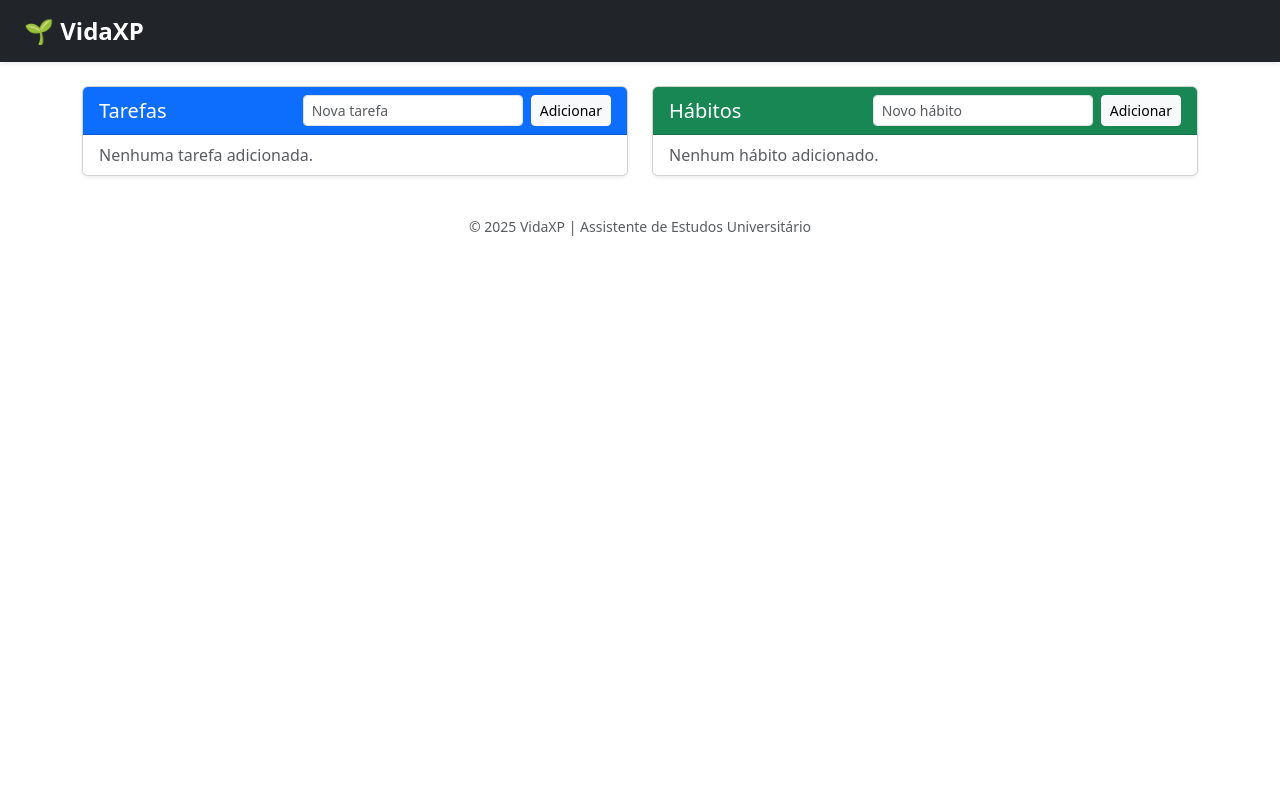
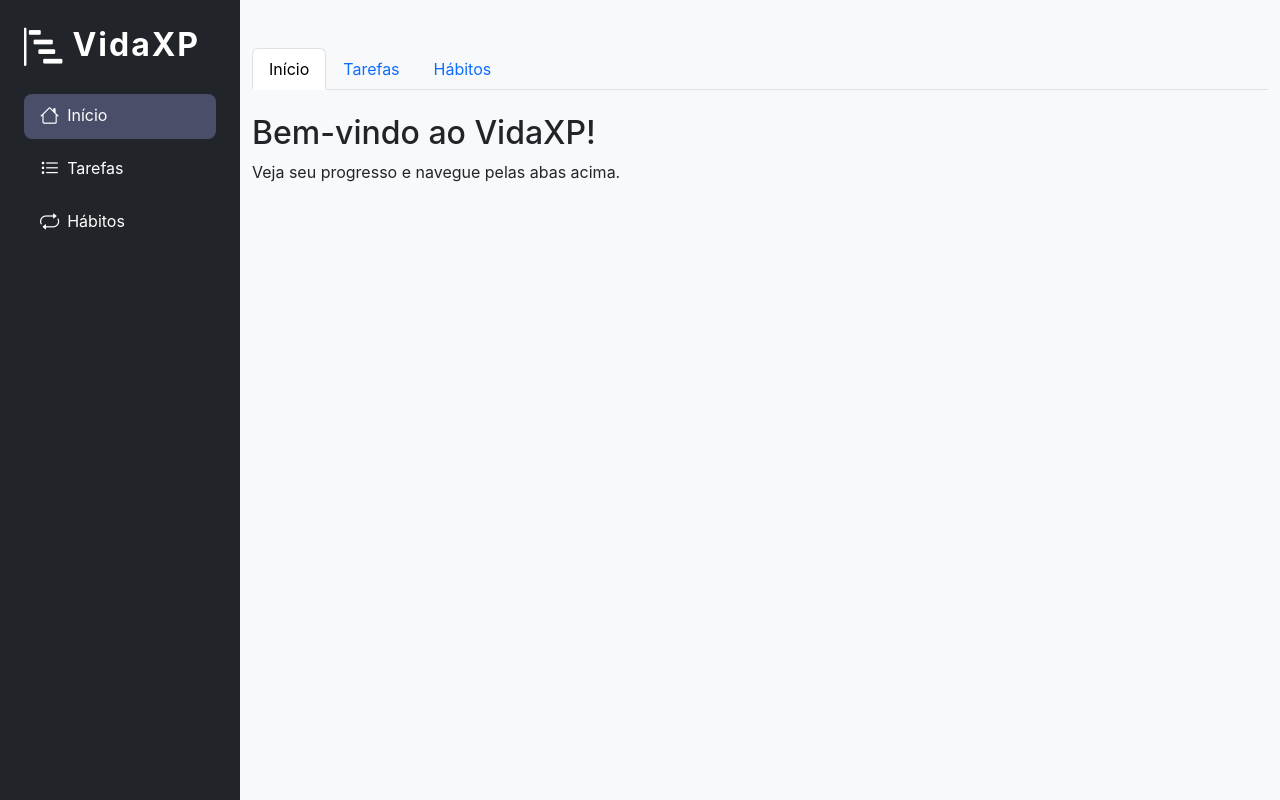
Before and after one commit to Jvezyk/VidaXp---analytics, a Flask app: page / in a window 1280 px wide. Run offline with Flask 3, Linux system fonts and the light colour scheme.

Commit message:
andamento

```diff
--- a/app.py
+++ b/app.py
@@ -9,8 +9,16 @@ usuario = Usuario("Aluno")
 
 
 @app.route("/")
-def index():
-    return render_template("index.html", usuario=usuario)
+def dashboard():
+    return render_template("index.html", usuario=usuario, aba = "dashboard")
+
+@app.route("/tarefas")
+def tarefas():
+    return render_template("index.html", usuario=usuario, aba = "tarefas")
+
+@app.route("/habitos")
+def habitos():
+    return render_template("index.html", usuario=usuario, aba = "habitos")
 
 
 @app.route("/adicionar_tarefa", methods=["POST"])
@@ -18,14 +26,21 @@ def adicionar_tarefa():
     titulo = request.form["titulo"]
     tarefa = Tarefa(titulo, data_entrega=datetime.now())
     usuario.adicionar_tarefa(tarefa)
-    return redirect(url_for("index"))
+    return redirect(url_for("tarefas"))
 
 
 @app.route("/concluir_tarefa/<int:index>")
 def concluir_tarefa(index):
     tarefa = usuario.tarefas[index]
     tarefa.concluir()
-    return redirect(url_for("index"))
+    return redirect(url_for("tarefas"))
+
+
+@app.route("/remover_tarefa/<int:index>")
+def remover_tarefa(index):
+    if 0 <= index < len(usuario.tarefas):
+        usuario.tarefas.pop(index)
+    return redirect(url_for("tarefas"))
 
 
 @app.route("/adicionar_habito", methods=["POST"])
@@ -33,14 +48,21 @@ def adicionar_habito():
     titulo = request.form["titulo"]
     habito = Habito(titulo, frequencia="diário")
     usuario.adicionar_habito(habito)
-    return redirect(url_for("index"))
+    return redirect(url_for("habitos"))
 
 
 @app.route("/concluir_habito/<int:index>")
 def concluir_habito(index):
     habito = usuario.habitos[index]
     habito.concluir()
-    return redirect(url_for("index"))
+    return redirect(url_for("habitos"))
+
+
+@app.route("/remover_habito/<int:index>")
+def remover_habito(index):
+    if 0 <= index < len(usuario.habitos):
+        usuario.habitos.pop(index)
+    return redirect(url_for("habitos"))
 
 
 if __name__ == "__main__":
--- a/templates/base.html
+++ b/templates/base.html
@@ -1,30 +1,78 @@
-<!-- base.html -->
 <!DOCTYPE html>
 <html lang="pt-br">
 
 <head>
   <meta charset="UTF-8">
-  <title>🌱 VidaXP - Painel de Estudos</title>
   <meta name="viewport" content="width=device-width, initial-scale=1">
-  <link href="https://cdn.jsdelivr.net/npm/bootstrap@5.3.0/dist/css/bootstrap.min.css" rel="stylesheet">
+  <title>VidaXP Analytics</title>
+  <link href="https://cdn.jsdelivr.net/npm/bootstrap@5.3.3/dist/css/bootstrap.min.css" rel="stylesheet">
+  <link href="https://cdn.jsdelivr.net/npm/bootstrap-icons@1.11.3/font/bootstrap-icons.css" rel="stylesheet">
   <link rel="stylesheet" href="{{ url_for('static', filename='style.css') }}">
-  <link href="https://fonts.googleapis.com/css2?family=Inter:wght@400;600&display=swap" rel="stylesheet">
+  <style>
+    body {
+      font-family: 'Inter', 'Segoe UI', Arial, sans-serif;
+    }
+  </style>
 </head>
 
 <body>
-  <nav class="navbar navbar-expand-lg navbar-dark bg-dark shadow-sm">
-    <div class="container-fluid px-4">
-      <a class="navbar-brand fs-4 fw-semibold" href="#">🌱 VidaXP</a>
-    </div>
-  </nav>
-
-  <main class="container py-4">
-    {% block content %}{% endblock %}
-  </main>
-
-  <footer class="text-center text-muted py-3 small">
-    &copy; 2025 VidaXP | Assistente de Estudos Universitário
-  </footer>
-</body>
-
+  <div class="d-flex min-vh-100">
+    <!-- Sidebar -->
+<nav class="sidebar bg-dark text-white p-4 d-flex flex-column justify-content-between">
+  <div>
+    <h2 class="mb-4" style="font-weight: bold; letter-spacing: 2px;">
+      <i class="bi bi-bar-chart-steps me-2"></i>VidaXP
+    </h2>
+    <ul class="nav flex-column gap-2">
+      <li class="nav-item">
+        <a class="nav-link text-white {% if aba == 'dashboard' %}active{% endif %}" href="{{ url_for('dashboard') }}">
+          <i class="bi bi-house me-2"></i>Início
+        </a>
+      </li>
+      <li class="nav-item">
+        <a class="nav-link text-white {% if aba == 'tarefas' %}active{% endif %}" href="{{ url_for('tarefas') }}">
+          <i class="bi bi-list-task me-2"></i>Tarefas
+        </a>
+      </li>
+      <li class="nav-item">
+        <a class="nav-link text-white {% if aba == 'habitos' %}active{% endif %}" href="{{ url_for('habitos') }}">
+          <i class="bi bi-repeat me-2"></i>Hábitos
+        </a>
+      </li>
+    </ul>
+  </div>
+  <!-- ... resto da sidebar ... -->
+</nav>
+    <!-- Main Content -->
+    <main class="flex-grow-1 bg-light">
+      {% block content %}{% endblock %}
+    </main>
+  </div>
+  <script src="https://cdn.jsdelivr.net/npm/bootstrap@5.3.3/dist/js/bootstrap.bundle.min.js"></script>
+  <script src="https://cdn.jsdelivr.net/npm/chart.js"></script>
+  <script>
+  document.addEventListener('DOMContentLoaded', function () {
+    const ctx = document.getElementById('graficoProgresso');
+    if (ctx) {
+      new Chart(ctx, {
+        type: 'bar',
+        data: {
+          labels: ['Tarefas', 'Hábitos'],
+          datasets: [{
+            label: 'Concluídos',
+            data: [
+              {{ usuario.tarefas | selectattr('status', 'equalto', 'concluída') | list | length | default(0, true) }},
+              {{ usuario.habitos | selectattr('status', 'equalto', 'concluído') | list | length | default(0, true) }}
+            ],
+            backgroundColor: ['#0d6efd', '#198754']
+          }]
+        },
+        options: {
+          responsive: true,
+          plugins: { legend: { display: false } }
+        }
+      });
+    }
+  });
+</script>
 </html>
--- a/templates/index.html
+++ b/templates/index.html
@@ -1,55 +1,68 @@
-<!-- index.html -->
 {% extends "base.html" %}
 {% block content %}
-<div class="row g-4">
-  <!-- Tarefas -->
-  <div class="col-md-6">
-    <div class="card shadow-sm">
-      <div class="card-header bg-primary text-white d-flex justify-content-between align-items-center">
-        <h5 class="mb-0">Tarefas</h5>
-        <form action="/adicionar_tarefa" method="POST" class="d-inline-flex">
-          <input name="titulo" class="form-control form-control-sm me-2" placeholder="Nova tarefa" required>
-          <button class="btn btn-light btn-sm">Adicionar</button>
+<div class="container py-5">
+  <ul class="nav nav-tabs mb-4">
+    <li class="nav-item">
+      <a class="nav-link {% if aba == 'dashboard' %}active{% endif %}" href="{{ url_for('dashboard') }}">Início</a>
+    </li>
+    <li class="nav-item">
+      <a class="nav-link {% if aba == 'tarefas' %}active{% endif %}" href="{{ url_for('tarefas') }}">Tarefas</a>
+    </li>
+    <li class="nav-item">
+      <a class="nav-link {% if aba == 'habitos' %}active{% endif %}" href="{{ url_for('habitos') }}">Hábitos</a>
+    </li>
+  </ul>
+
+  {% if aba == 'dashboard' %}
+  <!-- Conteúdo do dashboard, gráficos, etc -->
+  <h2>Bem-vindo ao VidaXP!</h2>
+  <p>Veja seu progresso e navegue pelas abas acima.</p>
+  {% elif aba == 'tarefas' %}
+  <!-- Conteúdo de tarefas -->
+  <h2>Tarefas</h2>
+  <form action="{{ url_for('adicionar_tarefa') }}" method="POST" class="mb-3 d-flex gap-2">
+    <input name="titulo" class="form-control" placeholder="Nova tarefa" required>
+    <button class="btn btn-primary">Adicionar</button>
   </form>
-      </div>
-      <ul class="list-group list-group-flush">
+  <ul class="list-group">
     {% for t in usuario.tarefas %}
     <li class="list-group-item d-flex justify-content-between align-items-center">
-          <span>{{ t.titulo }} - <small class="text-muted">{{ t.status }}</small></span>
+      <span {% if t.status=='concluída' %}class="text-decoration-line-through text-success" {% endif %}>{{ t.titulo
+        }}</span>
+      <div>
         {% if t.status == 'pendente' %}
-          <a href="/concluir_tarefa/{{ loop.index0 }}" class="btn btn-success btn-sm">Concluir</a>
+        <a href="{{ url_for('concluir_tarefa', index=loop.index0) }}" class="btn btn-success btn-sm">Concluir</a>
         {% endif %}
+        <a href="{{ url_for('remover_tarefa', index=loop.index0) }}" class="btn btn-danger btn-sm">Remover</a>
+      </div>
     </li>
     {% else %}
-        <li class="list-group-item text-muted">Nenhuma tarefa adicionada.</li>
+    <li class="list-group-item text-muted text-center">Nenhuma tarefa adicionada.</li>
     {% endfor %}
   </ul>
-    </div>
-  </div>
-
-  <!-- Hábitos -->
-  <div class="col-md-6">
-    <div class="card shadow-sm">
-      <div class="card-header bg-success text-white d-flex justify-content-between align-items-center">
-        <h5 class="mb-0">Hábitos</h5>
-        <form action="/adicionar_habito" method="POST" class="d-inline-flex">
-          <input name="titulo" class="form-control form-control-sm me-2" placeholder="Novo hábito" required>
-          <button class="btn btn-light btn-sm">Adicionar</button>
+  {% elif aba == 'habitos' %}
+  <!-- Conteúdo de hábitos -->
+  <h2>Hábitos</h2>
+  <form action="{{ url_for('adicionar_habito') }}" method="POST" class="mb-3 d-flex gap-2">
+    <input name="titulo" class="form-control" placeholder="Novo hábito" required>
+    <button class="btn btn-success">Adicionar</button>
   </form>
-      </div>
-      <ul class="list-group list-group-flush">
+  <ul class="list-group">
     {% for h in usuario.habitos %}
     <li class="list-group-item d-flex justify-content-between align-items-center">
-          <span>{{ h.titulo }} - <small class="text-muted">{{ h.status }}</small></span>
+      <span {% if h.status=='concluído' %}class="text-decoration-line-through text-success" {% endif %}>{{ h.titulo
+        }}</span>
+      <div>
         {% if h.status == 'pendente' %}
-          <a href="/concluir_habito/{{ loop.index0 }}" class="btn btn-success btn-sm">Concluir</a>
+        <a href="{{ url_for('concluir_habito', index=loop.index0) }}" class="btn btn-success btn-sm">Concluir</a>
         {% endif %}
+        <a href="{{ url_for('remover_habito', index=loop.index0) }}" class="btn btn-danger btn-sm">Remover</a>
+      </div>
     </li>
     {% else %}
-        <li class="list-group-item text-muted">Nenhum hábito adicionado.</li>
+    <li class="list-group-item text-muted text-center">Nenhum hábito adicionado.</li>
     {% endfor %}
   </ul>
-    </div>
-  </div>
+  {% endif %}
 </div>
 {% endblock %}
--- /dev/null
+++ b/templates/static/style.css
@@ -0,0 +1,103 @@
+body {
+  background: linear-gradient(120deg, #f8fafc 0%, #e0eafc 100%);
+  min-height: 100vh;
+}
+
+.sidebar {
+  width: 240px;
+  min-width: 200px;
+  background: #22223b;
+  color: #fff;
+  box-shadow: 2px 0 16px rgba(34, 34, 59, 0.07);
+}
+
+.sidebar h2 {
+  font-weight: 700;
+  letter-spacing: 1px;
+}
+
+.sidebar .nav-link {
+  color: #bfc0c0;
+  border-radius: 0.5rem;
+  transition: background 0.2s, color 0.2s;
+}
+
+.sidebar .nav-link.active,
+.sidebar .nav-link:hover {
+  background: #4a4e69;
+  color: #fff;
+}
+
+.card {
+  border-radius: 1.5rem;
+  box-shadow: 0 6px 32px rgba(34, 34, 59, 0.09);
+}
+
+.card-header {
+  border-radius: 1.5rem 1.5rem 0 0;
+  font-weight: 600;
+  letter-spacing: 0.5px;
+  font-size: 1.1rem;
+}
+
+.list-group-item {
+  border: none;
+  border-bottom: 1px solid #f0f0f0;
+  background: transparent;
+}
+
+.list-group-item:last-child {
+  border-bottom: none;
+}
+
+input.form-control {
+  border-radius: 0.7rem;
+  border: 1px solid #dee2e6;
+  font-size: 1rem;
+}
+
+button.btn {
+  border-radius: 0.7rem;
+  transition: background 0.2s, color 0.2s, box-shadow 0.2s;
+}
+
+button.btn-light:hover,
+.btn-outline-success:hover,
+.btn-outline-danger:hover {
+  filter: brightness(0.95);
+  box-shadow: 0 2px 8px rgba(34, 34, 59, 0.07);
+}
+
+.text-decoration-line-through {
+  opacity: 0.7;
+}
+
+.bi {
+  vertical-align: middle;
+  font-size: 1.2em;
+}
+
+@media (max-width: 991px) {
+  .sidebar {
+    display: none;
+  }
+
+  main.flex-grow-1 {
+    margin-left: 0 !important;
+  }
+}
+
+@media (max-width: 767px) {
+  .card-header h5 {
+    font-size: 1rem;
+  }
+
+  .list-group-item {
+    font-size: 0.97rem;
+  }
+
+  .container.py-5 {
+    padding-top: 1.5rem !important;
+    padding-bottom: 1.5rem !important;
+  }
+}
```
Also changed, not shown: templates/static/static.css (deleted). Lines whose indentation alone changed are shown as unchanged.
